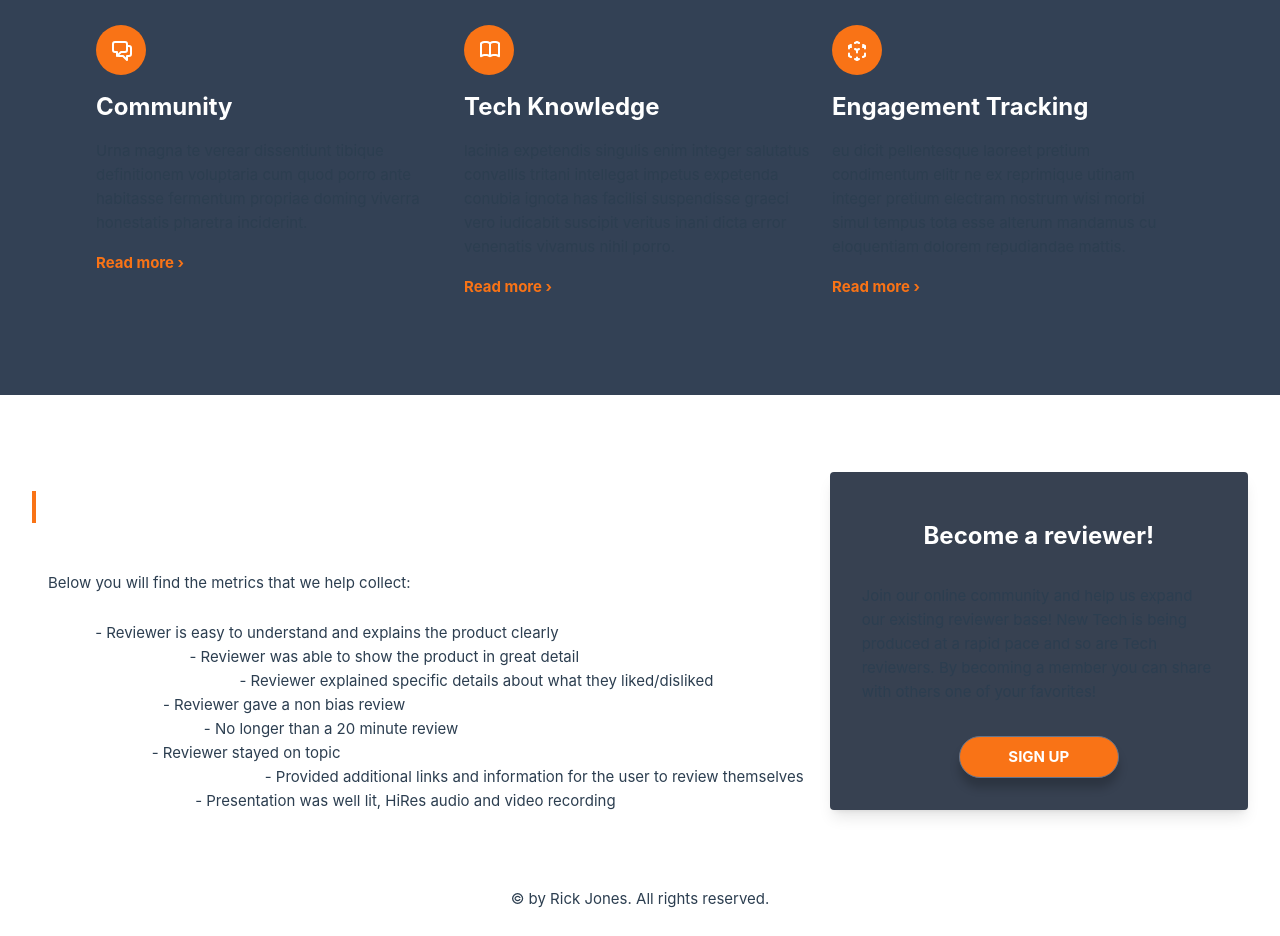
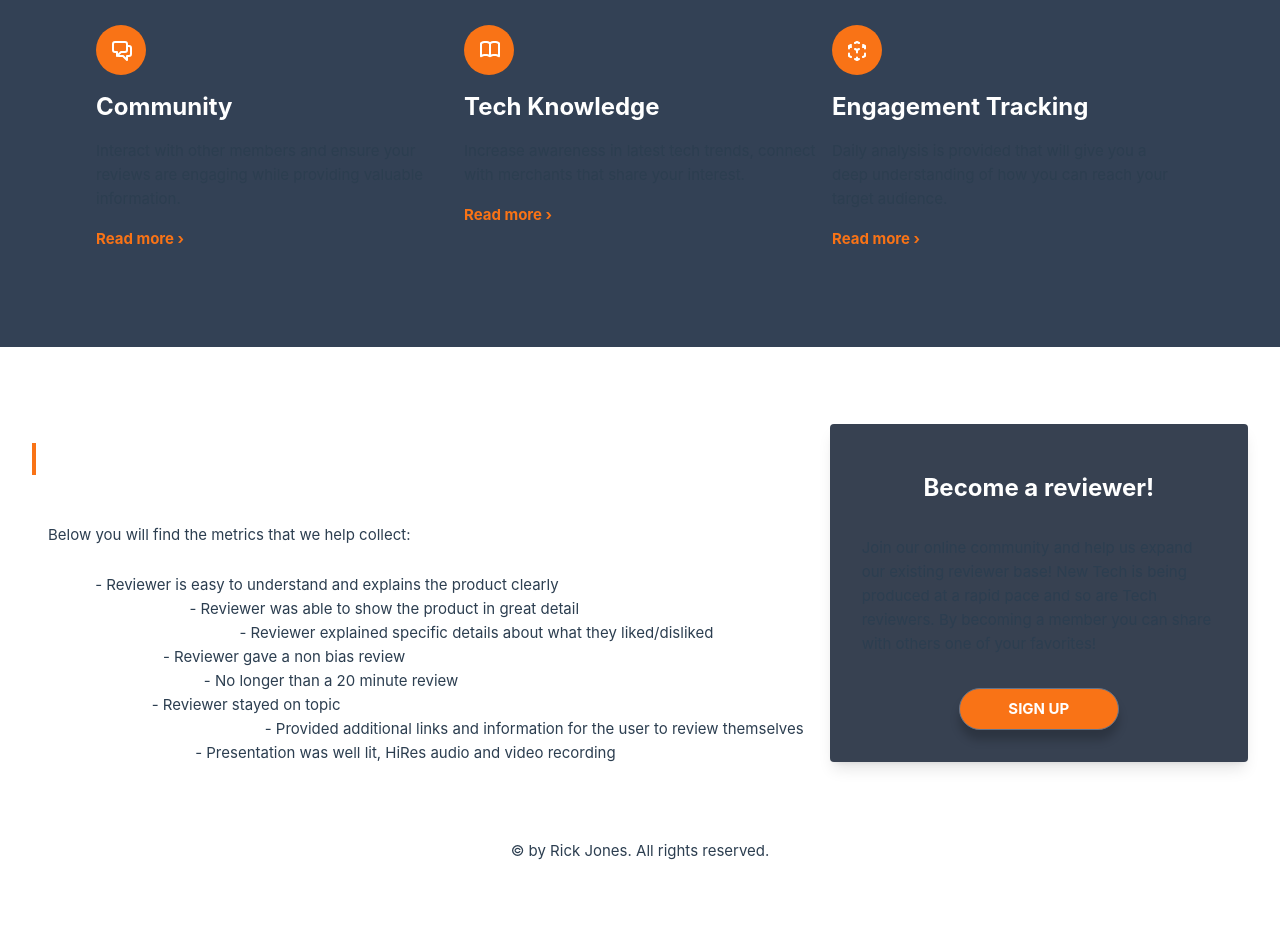
Before and after one commit to rljones101/opinionrateit-site, a Vue app: page / in a window 1280 px wide. Shown: the part 1120-2056 px from the top of the page. After the commit the page ends 2015 px from the top, so only its background shows below. Built offline with nearby package versions, Linux system fonts and the light colour scheme; no server answers.

Commit message:
Updated points of interest text

```diff
--- a/src/views/HomeView.vue
+++ b/src/views/HomeView.vue
@@ -22,19 +22,19 @@ import ReadMoreLink from "@/components/links/ReadMoreLink.vue";
         <div class="flex flex-col gap-4">
           <div class="icon-wrapper"><IconCommunity /></div>
           <h3 class="font-bold text-2xl text-white">Community</h3>
-          <p>Urna magna te verear dissentiunt tibique definitionem voluptaria cum quod porro ante habitasse fermentum propriae doming viverra honestatis pharetra inciderint.</p>
+          <p>Interact with other members and ensure your reviews are engaging while providing valuable information.</p>
           <ReadMoreLink />
         </div>
         <div class="flex flex-col gap-4">
           <div class="icon-wrapper"><IconDocumentation/></div>
           <h3 class="font-bold text-2xl text-white">Tech Knowledge</h3>
-          <p>lacinia expetendis singulis enim integer salutatus convallis tritani intellegat impetus expetenda conubia ignota has facilisi suspendisse graeci vero iudicabit suscipit veritus inani dicta error venenatis vivamus nihil porro.</p>
+          <p>Increase awareness in latest tech trends, connect with merchants that share your interest.</p>
           <ReadMoreLink />
         </div>
         <div class="flex flex-col gap-4">
           <div class="icon-wrapper"><IconEcosystem /></div>
           <h3 class="font-bold text-2xl text-white">Engagement Tracking</h3>
-          <p>eu dicit pellentesque laoreet pretium condimentum elitr ne ex reprimique utinam integer pretium electram nostrum wisi morbi simul tempus tota esse alterum mandamus cu eloquentiam dolorem repudiandae mattis.</p>
+          <p>Daily analysis is provided that will give you a deep understanding of how you can reach your target audience.</p>
           <ReadMoreLink />
         </div>
       </div>
```
